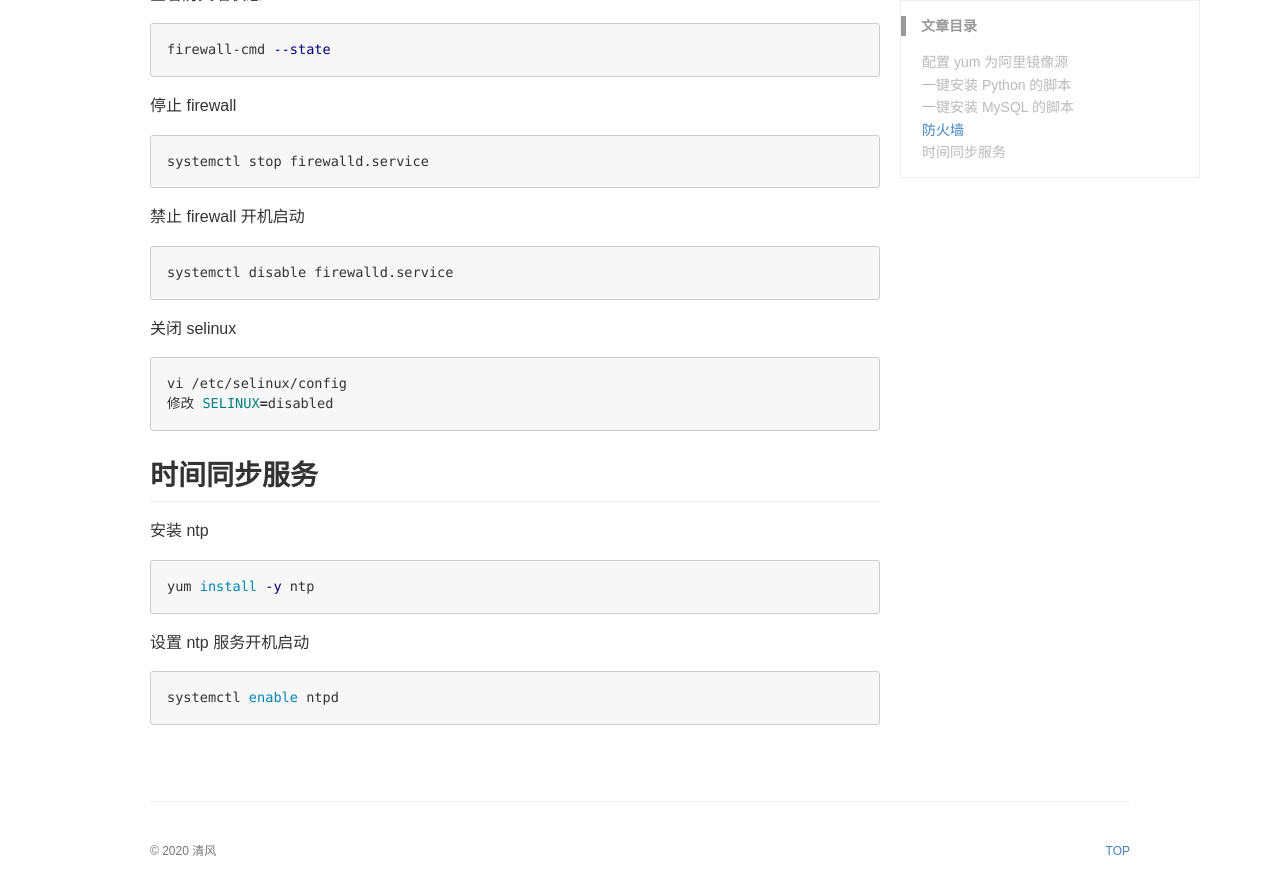
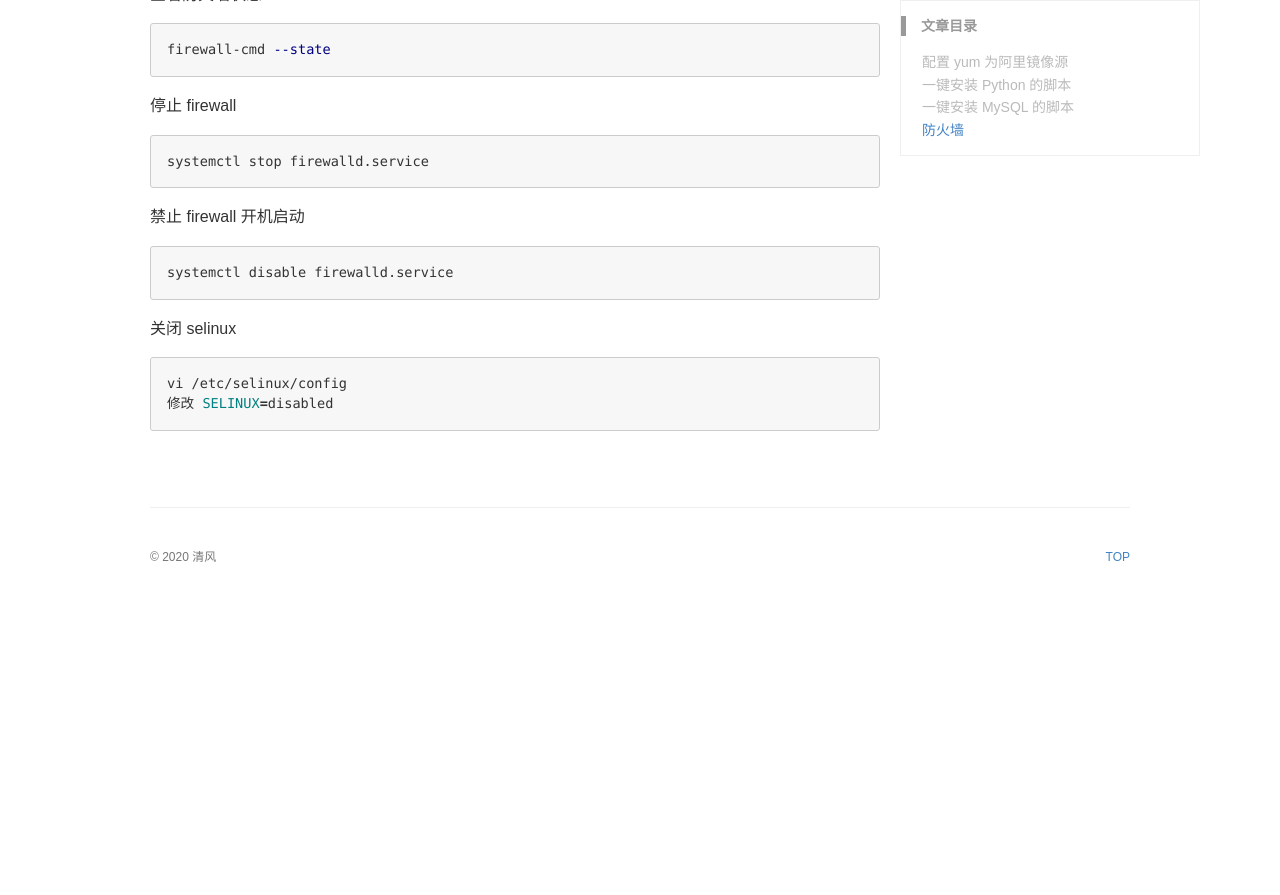
Before and after one commit to breezeer/note_in_test, a Jekyll site: the page built from _posts/2020-08-16-linux-download.md, in a window 1280 px wide and 900 px high, scrolled down 1997 px. Shown: the top 895 px of the window. Built offline with Jekyll 4.4.1, drawn with Linux system fonts in a browser that asks for light colours; after the commit the page ends 2603 px from its top, so only the background shows below that.

Commit message:
2020/08/29 19:37:29

````diff
--- a/_posts/2020-08-16-linux-download.md
+++ b/_posts/2020-08-16-linux-download.md
@@ -116,17 +116,3 @@ systemctl disable firewalld.service
 vi /etc/selinux/config
 修改 SELINUX=disabled
 ```
-
-## 时间同步服务
-
-安装 ntp
-
-``` shell
-yum install -y ntp
-```
-
-设置 ntp 服务开机启动
-
-``` shell
-systemctl enable ntpd
-```
````
